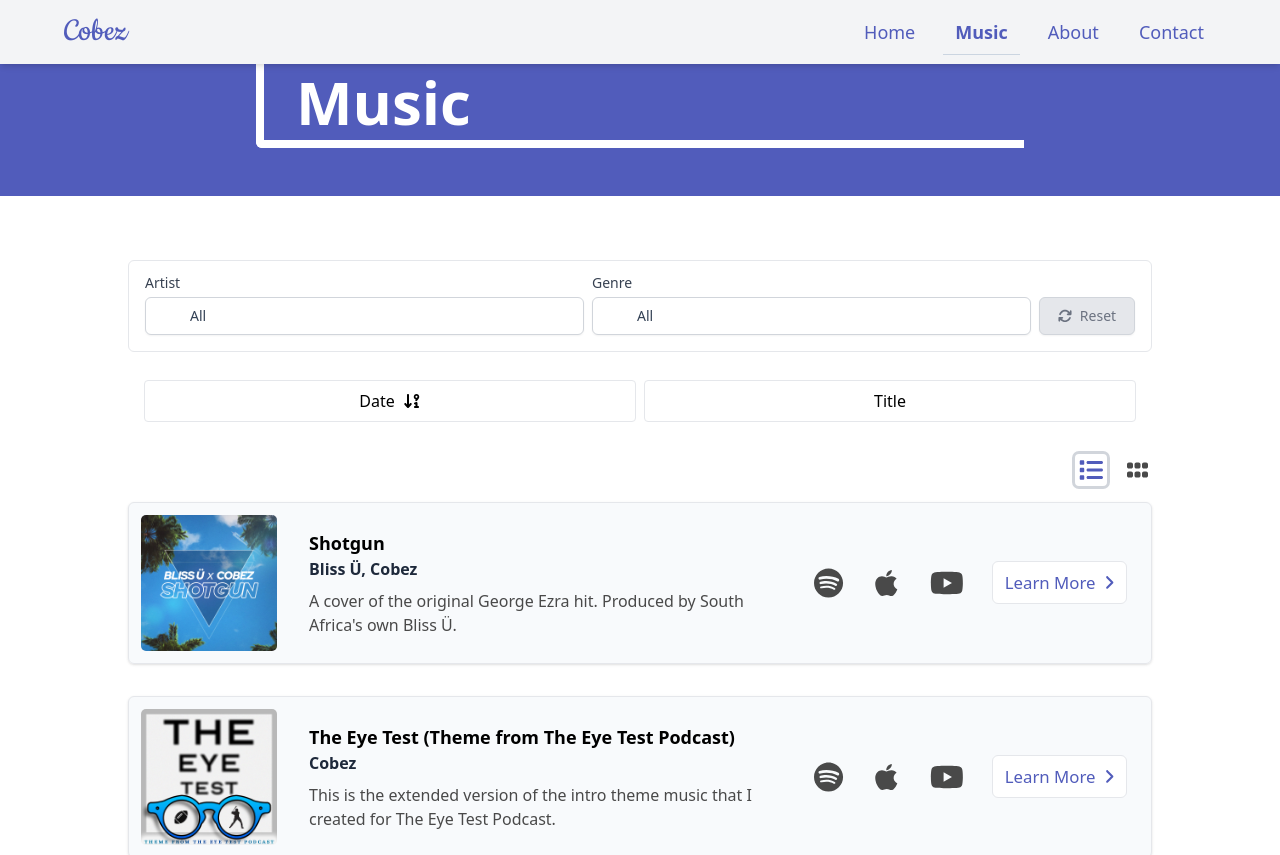
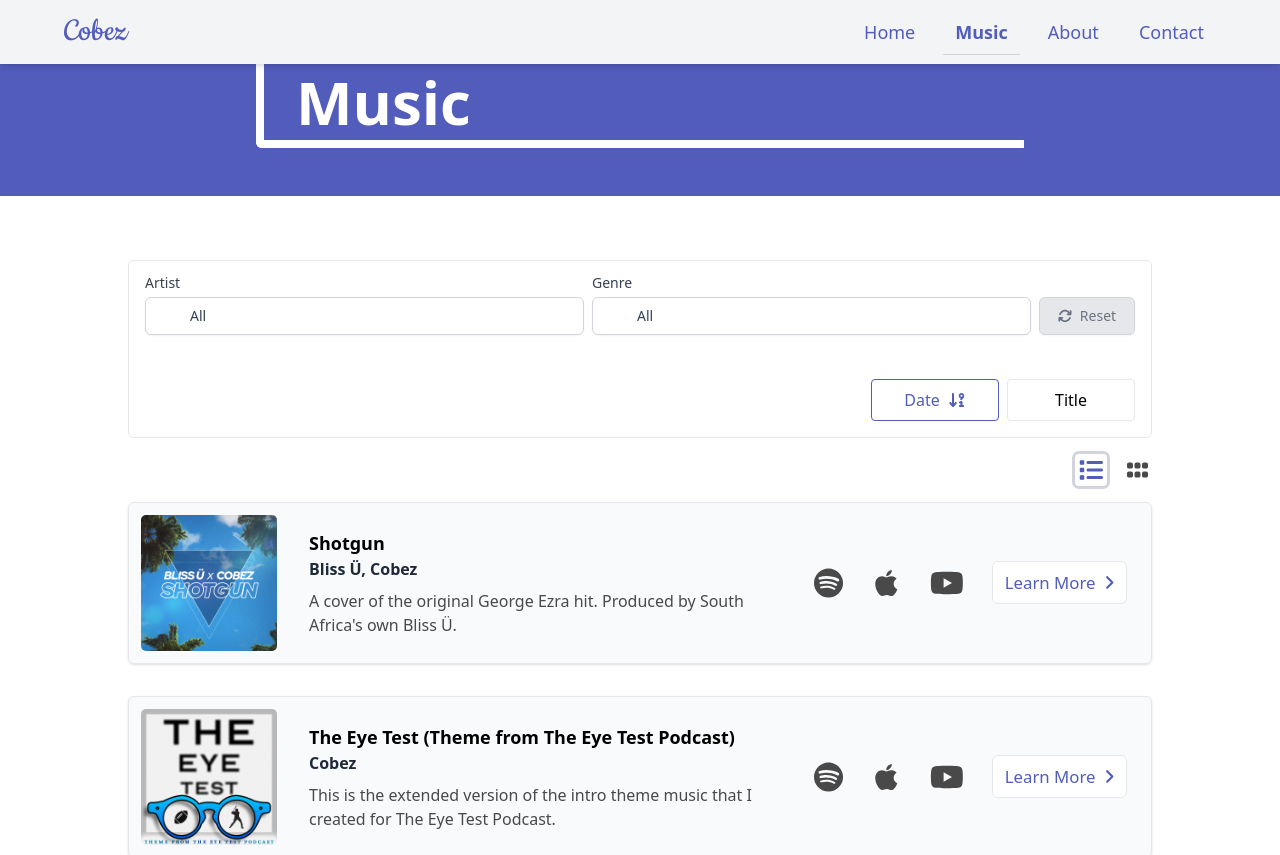
Before and after one commit to jcobert/cobez-music, a Next.js app: page /music in a window 1280 px wide. Shown: the top 855 px of the page. Built offline with nearby package versions, Linux system fonts and the light colour scheme; some icons are missing; a web font is replaced by a local one.

Commit message:
add conditional styling to button

```diff
--- a/pages/music.jsx
+++ b/pages/music.jsx
@@ -76,7 +76,7 @@ export default function Music({ songData }) {
     return output;
   }
 
-  // Reset button handler
+  // Filter reset button handler
   function handleResetClick() {
     setFilterChoiceArtist("All");
     setFilterChoiceGenre("All");
@@ -154,9 +154,9 @@ export default function Music({ songData }) {
       <section className="wrapper-body bg-white">
         <div className="container-body">
           {/* Sort and Filter */}
-          <div className="flex flex-col gap-y-4 mb-4">
+          <div className="flex flex-col gap-y-4 border rounded-md">
             {/* Filter Dropdowns */}
-            <div className="p-4 pt-3 border rounded-md flex flex-col md:flex-row items-center justify-evenly gap-x-2 gap-y-2">
+            <div className="p-4 pt-3 flex flex-col md:flex-row items-center justify-evenly gap-x-2 gap-y-2">
               {/* Artist */}
               <div className="w-full flex-1">
                 <FilterDropdown
@@ -209,11 +209,13 @@ export default function Music({ songData }) {
               </div>
             </div>
             {/* Sort Options */}
-            <div className="p-4 pt-3 rounded-md flex md:flex-row items-center justify-evenly gap-x-2 gap-y-2">
+            <div className="p-4 pt-3 rounded-md flex md:flex-row items-center justify-evenly gap-x-2 gap-y-2 lg:justify-end">
               <button
                 data-sortType="date"
                 onClick={handleSortClick}
-                className="border p-2 rounded flex-1 flex justify-center gap-x-2"
+                className={`border p-2 rounded flex-1 flex justify-center gap-x-2 lg:flex-none lg:w-32 ${
+                  sortBy === "date" ? "text-theme-primary border-theme-primary" : ""
+                }`}
               >
                 <span>Date</span>
                 <SortIcon sortBy="date" type="numeric" className={``} />
@@ -221,14 +223,17 @@ export default function Music({ songData }) {
               <button
                 data-sortType="title"
                 onClick={handleSortClick}
-                className="border p-2 rounded flex-1 flex justify-center gap-x-2"
+                className={`border p-2 rounded flex-1 flex justify-center gap-x-2 lg:flex-none lg:w-32 ${
+                  sortBy === "title" ? "text-theme-primary border-theme-primary" : ""
+                }`}
               >
                 <span>Title</span>
                 <SortIcon sortBy="title" className={``} />
               </button>
             </div>
+          </div>
           {/* View Type Selector */}
-            <div className="hidden md:flex justify-end">
+          <div className="hidden md:flex justify-end py-4">
             <div className="flex justify-center items-center text-2xl text-theme-tertiary gap-x-4">
               <button
                 className={`${
@@ -246,7 +251,6 @@ export default function Music({ songData }) {
               >
                 <FontAwesomeIcon icon={faGrip} />
               </button>
-              </div>
             </div>
           </div>
           {/* No Results Message */}
```
Lines whose indentation alone changed are shown as unchanged.
